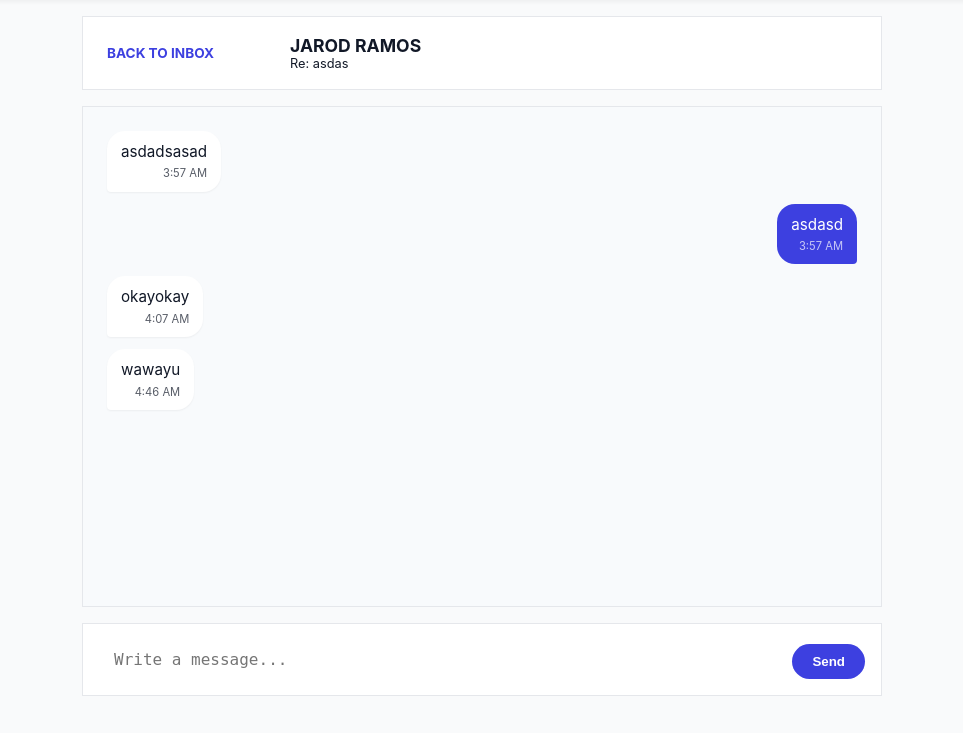
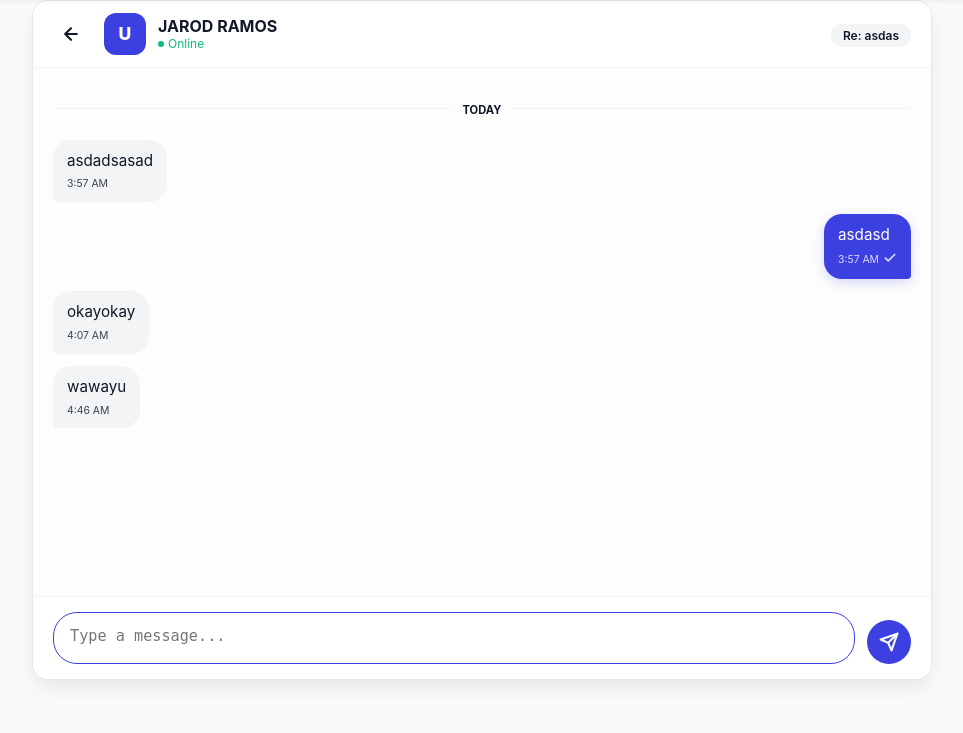
Before and after one commit to ramosjarod04-creator/apartment, a Django app: page /messages/1/ in a window 1280 px wide. Shown: the part 67-800 px from the top of the page, without its empty margins (158-1121 px from the left). Run offline with Django 5.2, Linux system fonts and the light colour scheme; a user stored in the database is signed in; data comes from the database, SQL or seed files in the repository.

Commit message:
Update message_detail.html

```diff
--- a/reservations/templates/reservations/message_detail.html
+++ b/reservations/templates/reservations/message_detail.html
@@ -1,159 +1,218 @@
 {% extends 'base.html' %}
 
-{% block title %}Chat with {{ other_user.username }} - Apartment Reservation{% endblock %}
+{% block title %}Chat with {{ other_user.username }}{% endblock %}
 
 {% block content %}
-<div class="container chat-container">
+<div class="chat-wrapper">
+    <div class="chat-container">
         <div class="conversation-header">
-        <a href="{% url 'inbox' %}" class="back-link">Back to Inbox</a>
-        <div class="header-info">
+            <div class="header-left">
+                <a href="{% url 'inbox' %}" class="btn-back" title="Back to Inbox">
+                    <svg width="20" height="20" viewBox="0 0 24 24" fill="none" stroke="currentColor" stroke-width="2.5" stroke-linecap="round" stroke-linejoin="round"><path d="M19 12H5M12 19l-7-7 7-7"/></svg>
+                </a>
+                <div class="header-user">
                     <div class="header-avatar">{{ other_user.username|slice:":1"|upper }}</div>
-            <div class="header-text">
+                    <div class="header-details">
                         <h2 class="header-name">{{ other_user.get_full_name|default:other_user.username }}</h2>
-                <p class="header-subject">Re: {{ conversation.subject }}</p>
+                        <span class="status-indicator">Online</span>
                     </div>
+                </div>
+            </div>
+            <div class="header-right mobile-hidden">
+                <span class="subject-tag">Re: {{ conversation.subject }}</span>
             </div>
         </div>
 
         <div class="messages-thread" id="chatThread">
+            <div class="date-divider"><span>Today</span></div>
+
             {% for message in messages %}
-        <div class="message-bubble {% if message.sender == user %}sent{% else %}received{% endif %}">
+            <div class="message-wrapper {% if message.sender == user %}sent{% else %}received{% endif %}">
+                <div class="message-bubble">
                     <div class="bubble-content">
-                <div class="bubble-text">
                         {{ message.content|linebreaksbr }}
                     </div>
                     <div class="bubble-meta">
-                    <span class="bubble-time">{{ message.created_at|date:"g:i A" }}</span>
+                        {{ message.created_at|date:"g:i A" }}
+                        {% if message.sender == user %}
+                        <span class="read-receipt">
+                            <svg width="14" height="14" viewBox="0 0 24 24" fill="none" stroke="currentColor" stroke-width="3" stroke-linecap="round" stroke-linejoin="round"><path d="M20 6L9 17l-5-5"/></svg>
+                        </span>
+                        {% endif %}
                     </div>
                 </div>
             </div>
             {% endfor %}
         </div>
 
-    <div class="reply-box">
+        <div class="reply-area">
             <form method="POST" class="reply-form">
                 {% csrf_token %}
+                <div class="input-wrapper">
                     <textarea
                         name="content"
                         class="reply-input"
                         rows="1"
                         required
-                placeholder="Write a message..."
+                        placeholder="Type a message..."
                         oninput='this.style.height = "";this.style.height = this.scrollHeight + "px"'
                     ></textarea>
-            <button type="submit" class="send-btn">Send</button>
+                </div>
+                <button type="submit" class="btn-send">
+                    <svg width="20" height="20" viewBox="0 0 24 24" fill="none" stroke="currentColor" stroke-width="2.5" stroke-linecap="round" stroke-linejoin="round"><line x1="22" y1="2" x2="11" y2="13"></line><polygon points="22 2 15 22 11 13 2 9 22 2"></polygon></svg>
+                </button>
             </form>
+        </div>
     </div>
 </div>
 
 <style>
-    .chat-container { max-width: 800px; margin: 1rem auto; display: flex; flex-direction: column; height: calc(100vh - 120px); }
+    /* --- Layout Structure --- */
+    .chat-wrapper {
+        height: calc(100vh - 100px);
+        max-width: 900px;
+        margin: 0 auto;
+        padding-bottom: 20px;
+    }
 
-    /* Header */
+    .chat-container {
+        display: flex;
+        flex-direction: column;
+        height: 100%;
+        background: white;
+        border-radius: 16px;
+        box-shadow: 0 10px 25px -5px rgba(0,0,0,0.1);
+        border: 1px solid var(--gray-200);
+        overflow: hidden;
+    }
+
+    /* --- Professional Header --- */
     .conversation-header {
+        padding: 12px 20px;
         background: white;
-        padding: 1rem 1.5rem;
-        border-radius: var(--radius-lg);
-        box-shadow: var(--shadow-sm);
-        margin-bottom: 1rem;
+        border-bottom: 1px solid var(--gray-100);
         display: flex;
         align-items: center;
-        gap: 1.5rem;
-        border: 1px solid var(--gray-200);
+        justify-content: space-between;
     }
 
-    .back-link { color: var(--primary); text-decoration: none; font-weight: 700; font-size: 0.85rem; text-transform: uppercase; }
+    .header-left { display: flex; align-items: center; gap: 15px; }
 
-    .header-info { display: flex; align-items: center; gap: 12px; }
+    .btn-back {
+        color: var(--gray-500);
+        padding: 8px;
+        border-radius: 50%;
+        transition: 0.2s;
+        display: flex;
+    }
+    .btn-back:hover { background: var(--gray-100); color: var(--primary); }
+
+    .header-user { display: flex; align-items: center; gap: 12px; }
+
     .header-avatar {
-        width: 40px; height: 40px; border-radius: 50%; background: var(--dark);
-        color: white; display: flex; align-items: center; justify-content: center; font-weight: 800;
+        width: 42px; height: 42px; border-radius: 12px;
+        background: var(--primary); color: white;
+        display: flex; align-items: center; justify-content: center;
+        font-weight: 800; font-size: 1.1rem;
     }
 
-    .header-name { font-size: 1.1rem; color: var(--dark); margin: 0; }
-    .header-subject { margin: 0; color: var(--gray-500); font-size: 0.8rem; }
+    .header-name { font-size: 1rem; font-weight: 700; color: var(--gray-900); margin: 0; }
+    .status-indicator { font-size: 0.75rem; color: #10b981; display: flex; align-items: center; gap: 4px; }
+    .status-indicator::before { content: ''; width: 6px; height: 6px; background: #10b981; border-radius: 50%; }
 
-    /* Messages Thread */
+    .subject-tag {
+        font-size: 0.75rem; background: var(--gray-100);
+        color: var(--gray-600); padding: 4px 12px; border-radius: 20px; font-weight: 600;
+    }
+
+    /* --- Messaging Thread --- */
     .messages-thread {
         flex: 1;
-        background: #f8fafc;
-        padding: 1.5rem;
-        border-radius: var(--radius-lg);
         overflow-y: auto;
+        padding: 20px;
+        background: #fdfdfd;
         display: flex;
         flex-direction: column;
-        gap: 0.75rem;
-        border: 1px solid var(--gray-200);
+        gap: 12px;
     }
 
-    .message-bubble { max-width: 80%; display: flex; flex-direction: column; }
-    .message-bubble.sent { align-self: flex-end; }
-    .message-bubble.received { align-self: flex-start; }
-
-    .bubble-content { padding: 10px 14px; border-radius: 18px; position: relative; font-size: 0.95rem; line-height: 1.4; }
-
-    .message-bubble.sent .bubble-content {
-        background: var(--primary);
-        color: white;
-        border-bottom-right-radius: 4px;
+    .date-divider {
+        text-align: center; margin: 10px 0; position: relative;
+    }
+    .date-divider span {
+        background: #fdfdfd; padding: 0 10px; font-size: 0.7rem;
+        color: var(--gray-400); font-weight: 700; text-transform: uppercase;
+        position: relative; z-index: 1;
+    }
+    .date-divider::after {
+        content: ''; position: absolute; left: 0; top: 50%; width: 100%;
+        height: 1px; background: var(--gray-100);
     }
 
-    .message-bubble.received .bubble-content {
-        background: white;
-        color: var(--dark);
-        border-bottom-left-radius: 4px;
-        box-shadow: 0 1px 2px rgba(0,0,0,0.05);
+    /* Message Bubbles */
+    .message-wrapper { display: flex; width: 100%; flex-direction: column; }
+    .message-wrapper.sent { align-items: flex-end; }
+    .message-wrapper.received { align-items: flex-start; }
+
+    .message-bubble {
+        max-width: 75%; padding: 10px 14px; border-radius: 18px;
+        position: relative; font-size: 0.95rem; line-height: 1.5;
     }
 
-    .bubble-meta { font-size: 0.7rem; margin-top: 4px; opacity: 0.7; text-align: right; }
-    .message-bubble.sent .bubble-meta { color: white; }
-
-    /* Reply Box */
-    .reply-box {
-        background: white;
-        padding: 1rem;
-        border-radius: var(--radius-lg);
-        margin-top: 1rem;
-        border: 1px solid var(--gray-200);
-        box-shadow: var(--shadow-sm);
+    .sent .message-bubble {
+        background: var(--primary); color: white;
+        border-bottom-right-radius: 4px;
+        box-shadow: 0 4px 12px rgba(61, 64, 224, 0.2);
     }
 
-    .reply-form { display: flex; gap: 10px; align-items: flex-end; }
+    .received .message-bubble {
+        background: var(--gray-100); color: var(--gray-800);
+        border-bottom-left-radius: 4px;
+    }
+
+    .bubble-meta {
+        font-size: 0.65rem; margin-top: 4px; display: flex;
+        align-items: center; gap: 4px; opacity: 0.8;
+    }
+    .sent .bubble-meta { justify-content: flex-end; color: white; }
+
+    /* --- Reply Box --- */
+    .reply-area {
+        padding: 15px 20px;
+        background: white;
+        border-top: 1px solid var(--gray-100);
+    }
+
+    .reply-form { display: flex; gap: 12px; align-items: flex-end; }
+
+    .input-wrapper {
+        flex: 1; background: var(--gray-50); border-radius: 24px;
+        padding: 4px 16px; border: 1.5px solid var(--gray-200);
+        transition: 0.2s;
+    }
+    .input-wrapper:focus-within { border-color: var(--primary); background: white; }
 
     .reply-input {
-        flex: 1;
-        padding: 10px 15px;
-        border: 1px solid var(--gray-300);
-        border-radius: 20px;
-        font-size: 1rem;
-        resize: none;
-        max-height: 120px;
-        transition: border-color 0.2s;
+        width: 100%; border: none; background: transparent; padding: 10px 0;
+        font-size: 0.95rem; resize: none; max-height: 120px; color: var(--gray-800);
     }
+    .reply-input:focus { outline: none; }
 
-    .reply-input:focus { outline: none; border-color: var(--primary); }
+    .btn-send {
+        background: var(--primary); color: white; border: none;
+        width: 44px; height: 44px; border-radius: 50%;
+        display: flex; align-items: center; justify-content: center;
+        cursor: pointer; transition: 0.2s; flex-shrink: 0;
+    }
+    .btn-send:hover { transform: scale(1.05); background: #2d30c0; }
 
-    .send-btn {
-        background: var(--primary);
-        color: white;
-        border: none;
-        padding: 10px 20px;
-        border-radius: 20px;
-        font-weight: 700;
-        cursor: pointer;
-        transition: background 0.2s;
-    }
-
-    .send-btn:hover { background: #1d4ed8; }
-
-    /* Mobile */
+    /* --- Mobile --- */
     @media (max-width: 768px) {
-        .chat-container { height: calc(100vh - 80px); margin: 0.5rem 0; }
-        .conversation-header { gap: 0.75rem; padding: 0.75rem; }
-        .back-link { font-size: 0.7rem; }
-        .header-avatar { width: 32px; height: 32px; font-size: 0.9rem; }
-        .messages-thread { padding: 1rem; }
-        .message-bubble { max-width: 90%; }
+        .chat-wrapper { height: calc(100vh - 70px); padding: 0; }
+        .chat-container { border-radius: 0; border: none; }
+        .mobile-hidden { display: none; }
+        .message-bubble { max-width: 85%; }
+        .conversation-header { padding: 10px 15px; }
     }
 </style>
 
@@ -161,6 +220,11 @@
     document.addEventListener('DOMContentLoaded', function() {
         const thread = document.getElementById('chatThread');
         thread.scrollTop = thread.scrollHeight;
+
+        // Auto-focus on mobile sometimes causes issues, but good for desktop
+        if (window.innerWidth > 768) {
+            document.querySelector('.reply-input').focus();
+        }
     });
 </script>
 {% endblock %}
```
Lines whose indentation alone changed are shown as unchanged.
